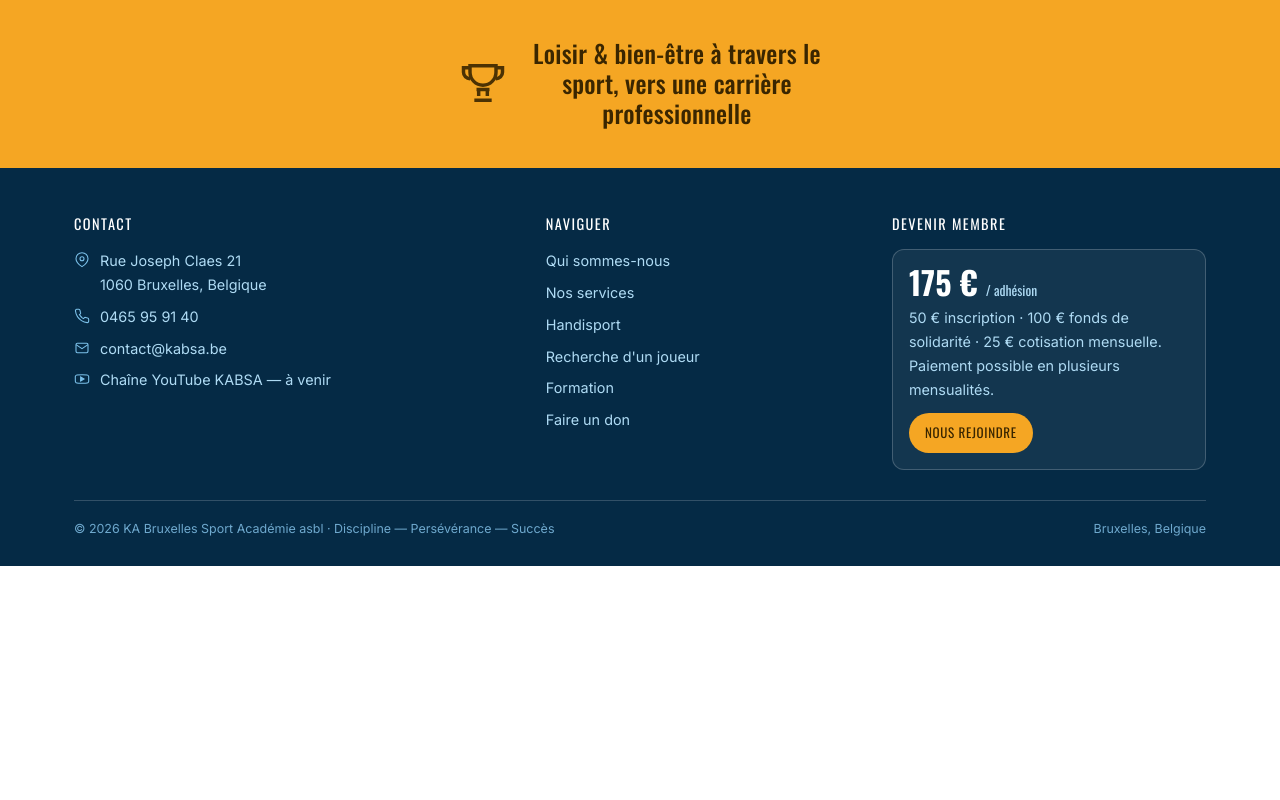
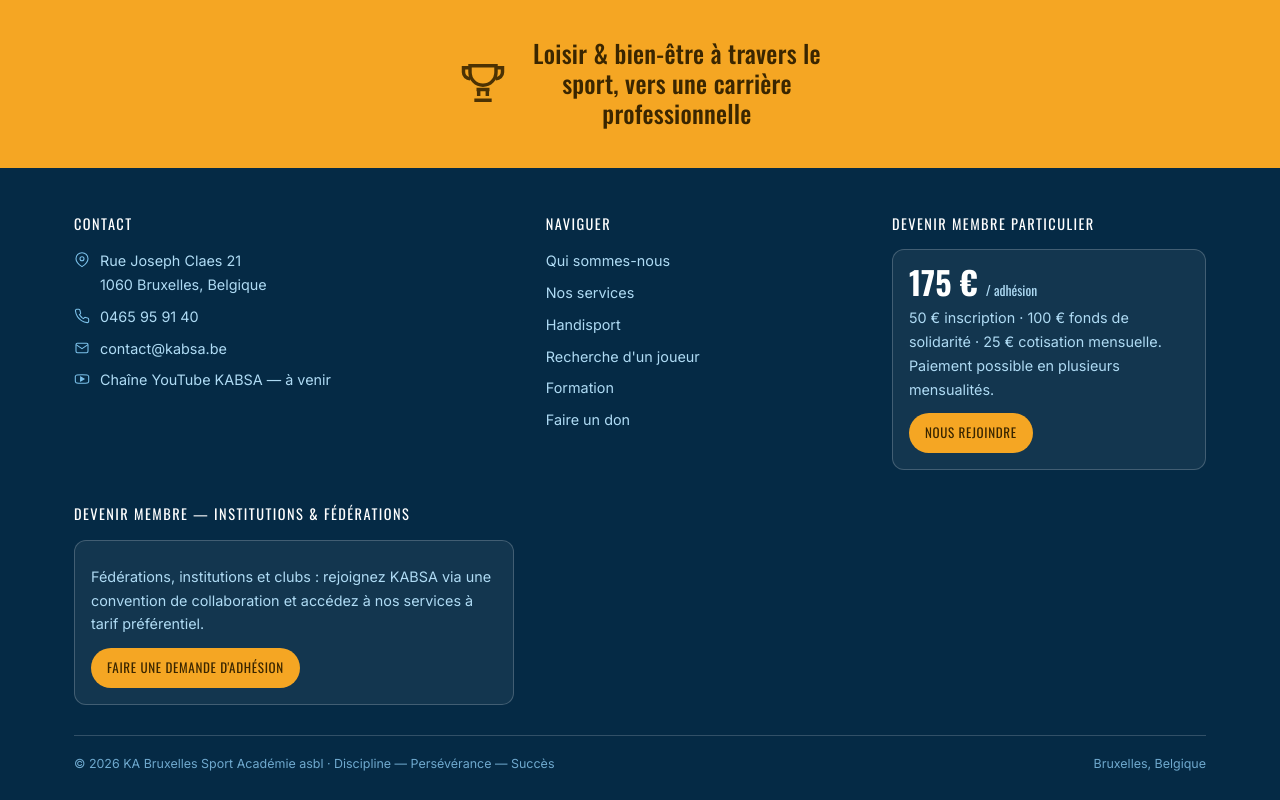
Before and after one commit to yvesnet9/kabsa, a Next.js app: page / in a window 1280 px wide. Shown: the part 3748-4548 px from the top of the page. Before the commit the page ends 4314 px from the top, so only its background shows below. Built offline with nearby package versions, Linux system fonts and the light colour scheme.

Commit message:
Footer : Devenir membre particulier + carte Institutions et Federations

```diff
--- a/components/KabsaHome.jsx
+++ b/components/KabsaHome.jsx
@@ -590,7 +590,7 @@ export default function KabsaHome() {
               </ul>
             </div>
             <div id="adhesion">
-              <h4>Devenir membre</h4>
+              <h4>Devenir membre particulier</h4>
               <div className="join">
                 <div className="price">
                   175 € <span>/ adhésion</span>
@@ -600,6 +600,16 @@ export default function KabsaHome() {
                   possible en plusieurs mensualités.
                 </p>
                 <a href="#contact">Nous rejoindre</a>
+              </div>
+            </div>
+            <div>
+              <h4>Devenir membre — Institutions &amp; Fédérations</h4>
+              <div className="join">
+                <p>
+                  Fédérations, institutions et clubs : rejoignez KABSA via une convention de
+                  collaboration et accédez à nos services à tarif préférentiel.
+                </p>
+                <a href={INSTITUTION_MAILTO}>Faire une demande d'adhésion</a>
               </div>
             </div>
           </div>
```
